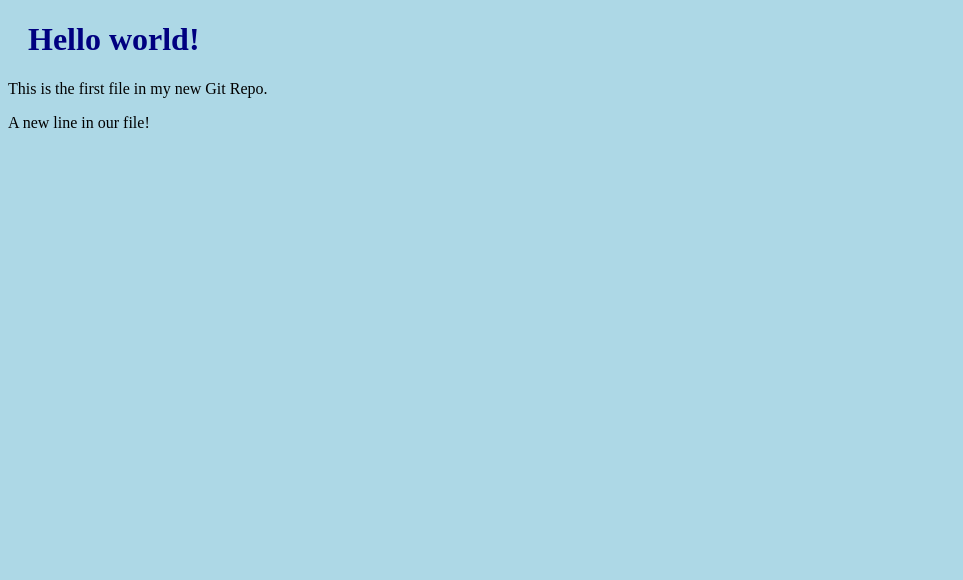
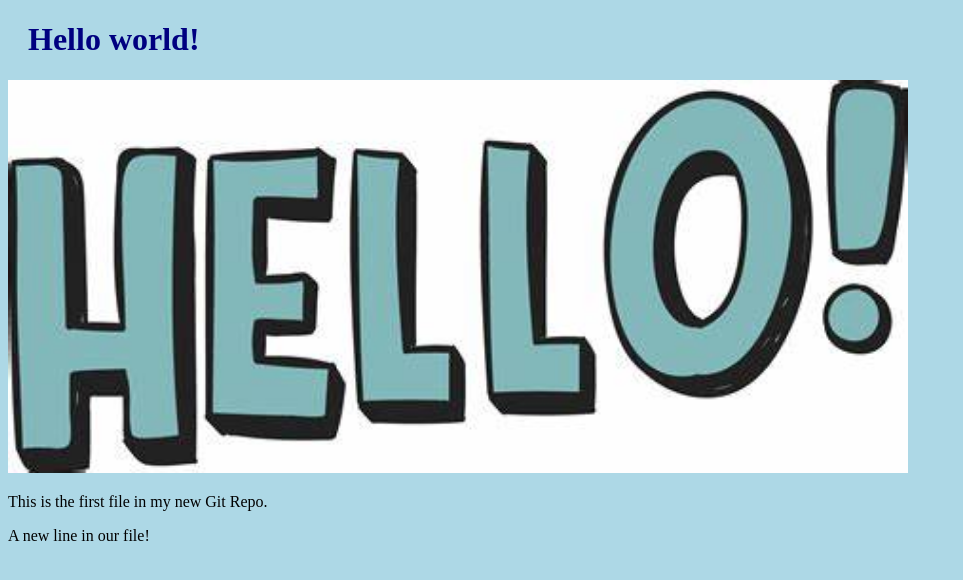
Before and after one commit to Adewalemi/hello-world, a plain HTML site: page index.html in a window 1280 px wide. Shown: the whole page, without its empty margins (0-963 px from the left). Drawn offline with Linux system fonts and the light colour scheme.

Commit message:
Added image to Hello World

```diff
--- a/index.html
+++ b/index.html
@@ -7,6 +7,8 @@
 <body>
 
 <h1>Hello world!</h1>
+<div><img src="img_hello_world.jpg" alt="Hello World from Space"
+style="width:100%;max-width:900px"></div>
 <p>This is the first file in my new Git Repo.</p>
 <p>A new line in our file!</p>
 
```
Also changed, not shown: img_hello_world.jpg (added).
